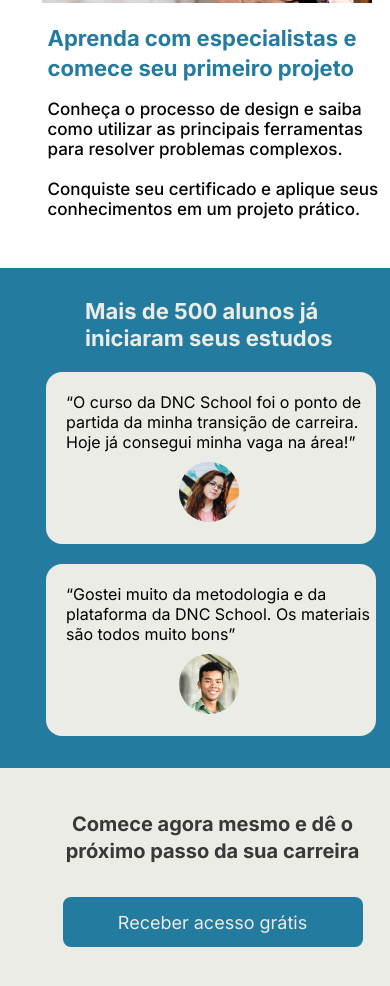
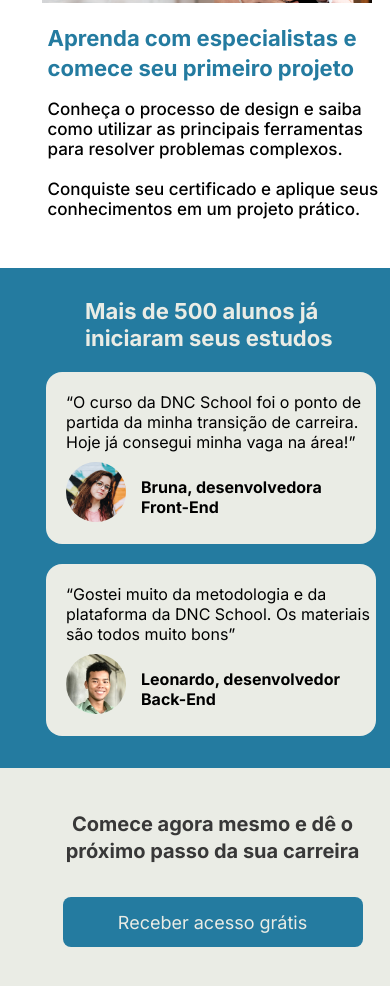
Before and after one commit to RafaelSantos7/landing-page-mentoria01, a plain HTML site: page index.html in a window 390 px wide. Shown: the part 1242-2228 px from the top of the page. Drawn offline with Linux system fonts and the light colour scheme.

Commit message:
pequena correção na classe people

```diff
--- a/style.css
+++ b/style.css
@@ -247,7 +247,8 @@ form {
     .table,
     .paragraphContainerMobile,
     .textPeopleMobile,
-    .peopleMobile {
+    .peopleMobile,
+    .b {
         display: block;
     }
 
```
